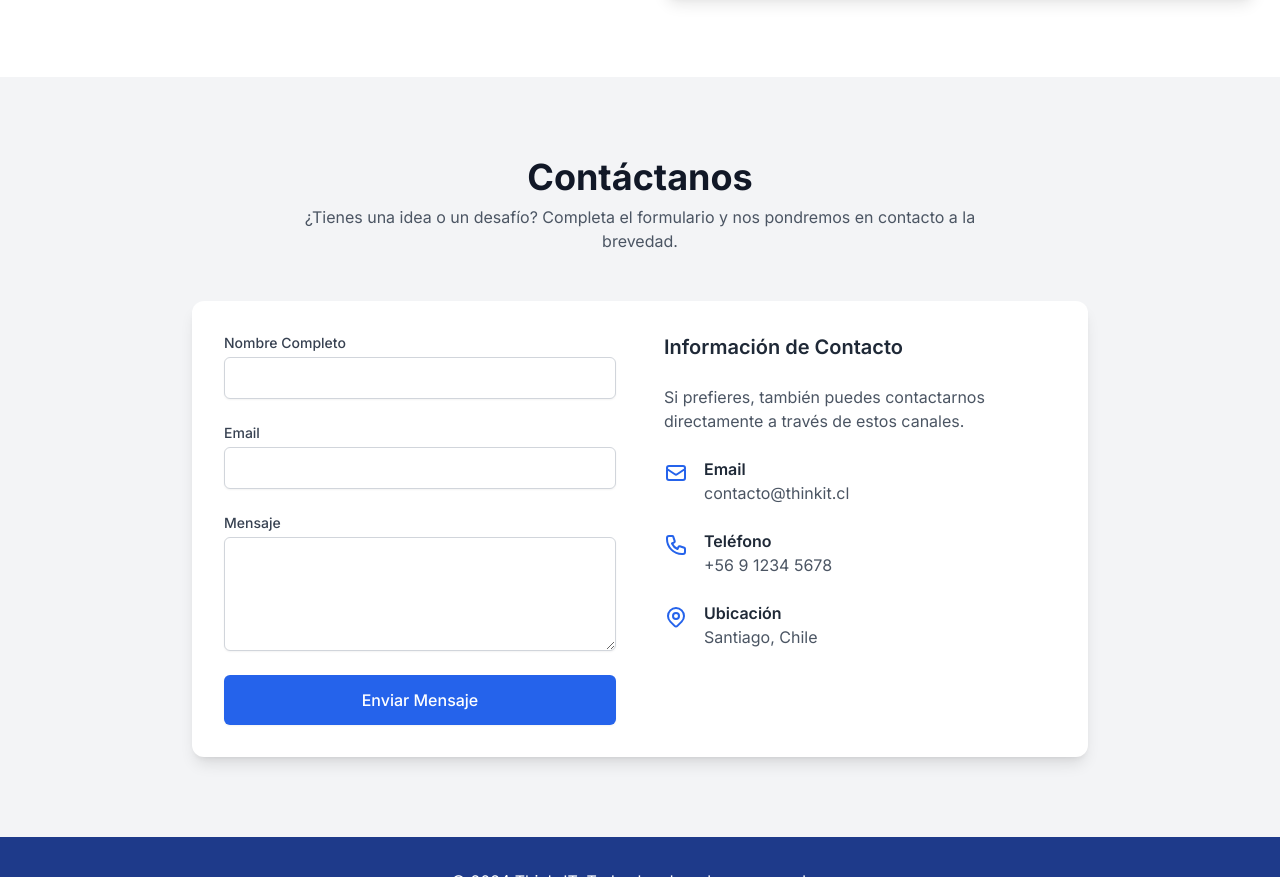
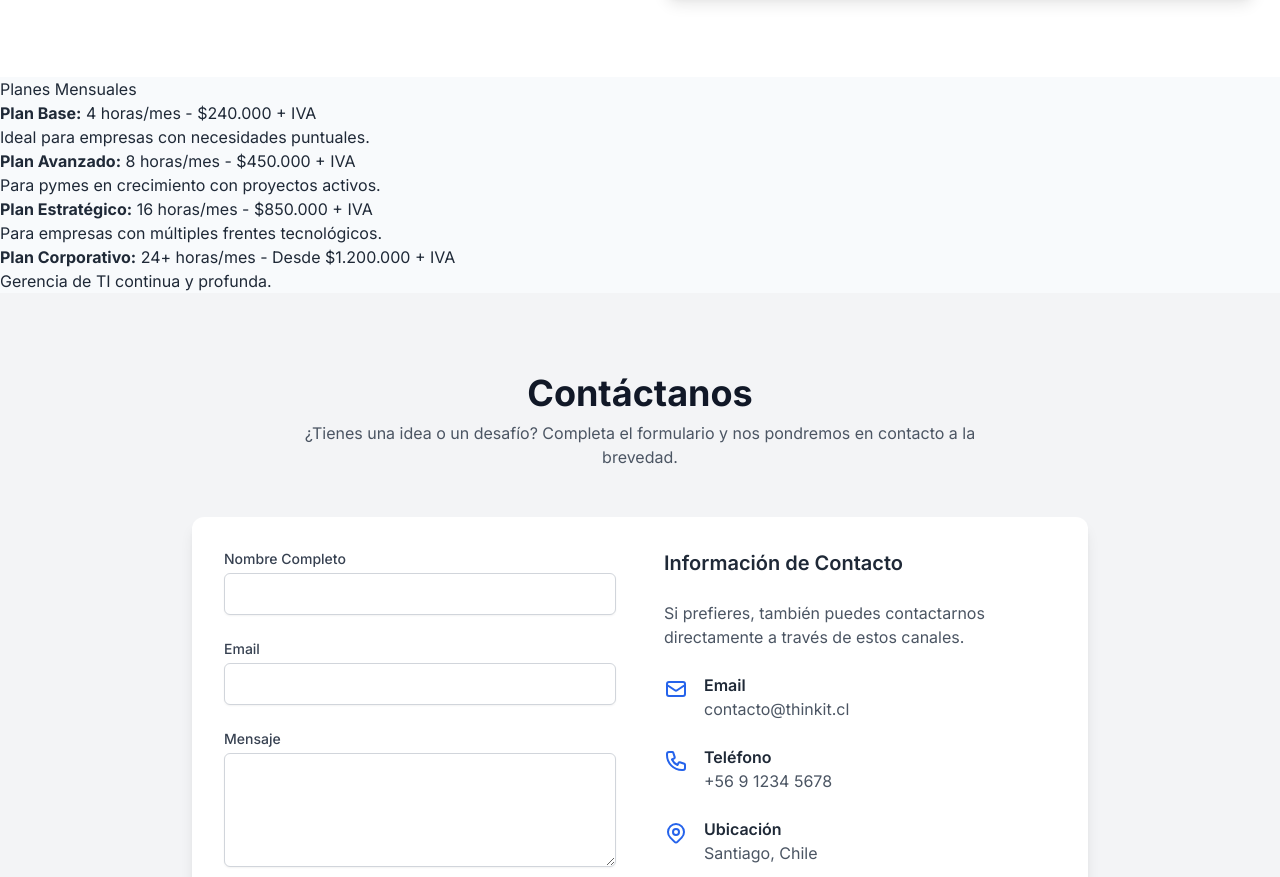
Before and after one commit to Tralcan/thinkit, a plain HTML site: page index.html in a window 1280 px wide. Shown: the part 2871-3748 px from the top of the page. Drawn offline with nearby package versions, Linux system fonts and the light colour scheme.

Commit message:
Actualización de precios

```diff
--- a/index.html
+++ b/index.html
@@ -218,7 +218,25 @@
                 </div>
             </div>
         </section>
-
+<section>
+      <h2>Planes Mensuales</h2>
+      <div class="plan">
+        <strong>Plan Base:</strong> 4 horas/mes - $240.000 + IVA<br/>
+        Ideal para empresas con necesidades puntuales.
+      </div>
+      <div class="plan">
+        <strong>Plan Avanzado:</strong> 8 horas/mes - $450.000 + IVA<br/>
+        Para pymes en crecimiento con proyectos activos.
+      </div>
+      <div class="plan">
+        <strong>Plan Estratégico:</strong> 16 horas/mes - $850.000 + IVA<br/>
+        Para empresas con múltiples frentes tecnológicos.
+      </div>
+      <div class="plan">
+        <strong>Plan Corporativo:</strong> 24+ horas/mes - Desde $1.200.000 + IVA<br/>
+        Gerencia de TI continua y profunda.
+      </div>
+    </section>
         <!-- ========== SECCIÓN CONTACTO ========== -->
         <section id="contacto" class="py-20 bg-gray-100">
             <div class="container mx-auto px-6">
```
